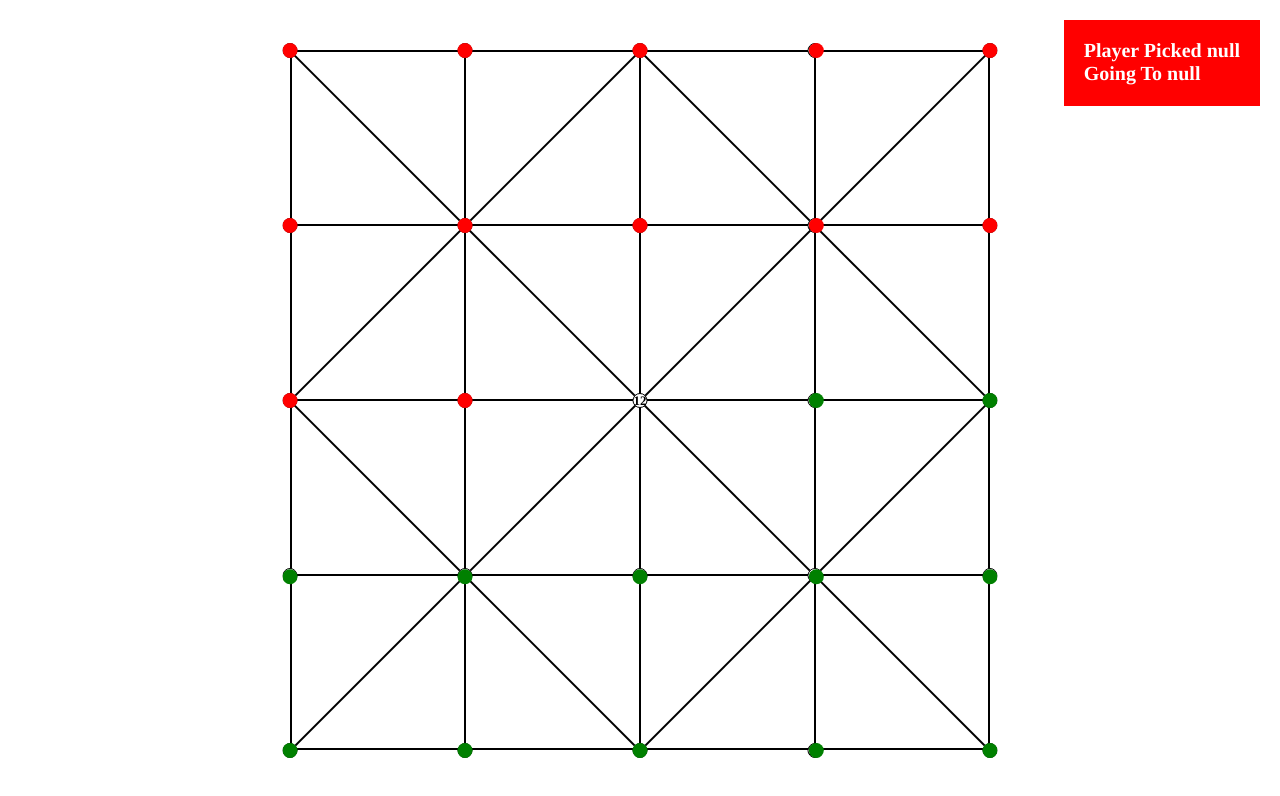
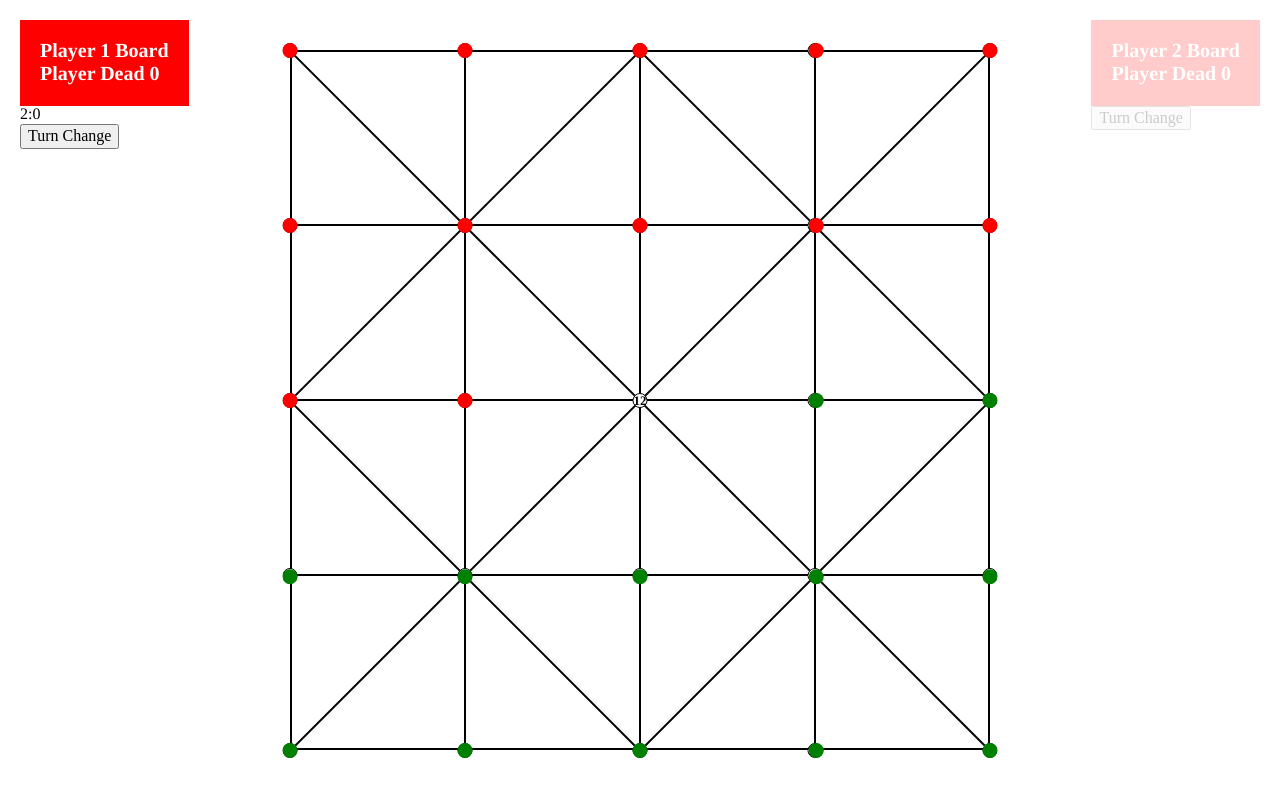
Before and after one commit to imsukhjinder/bara-tani, a React (Create React App) app: page / in a window 1280 px wide. Shown: the top 796 px of the page. Built offline with nearby package versions, Linux system fonts and the light colour scheme.

Commit message:
new changes

```diff
--- a/src/components/piecePositions.js
+++ b/src/components/piecePositions.js
@@ -7,7 +7,11 @@ class Pieces extends Component {
     modalState: JSON.parse(JSON.stringify(pieceModalContainer)),
     playerPicked: 'null',
     goingTo: 'null',
-    turn: 'player-1'
+    turn: 'player-1',
+    playerOneDead: 0,
+    playerTwoDead: 0,
+    timerMin: 2,
+    timerSec: 0
   }
 
   playerPickedNull = () => {
@@ -35,7 +39,6 @@ class Pieces extends Component {
         this.setState({
           playerPicked: playerGoing
         });
-        // alert('player picked ' + playerGoing);
       }
       else {
         alert('Move not allowed');
@@ -47,10 +50,9 @@ class Pieces extends Component {
     }
   }
 
-  checkDeath(start,end) {
+  checkDeath = (start,end) => {
     let dead = false;
     let positionValue = start - end;
-    // alert(positionValue+','+start+','+end);
 
     if(positionValue === 2) {
       dead = end + 1;
@@ -97,11 +99,7 @@ class Pieces extends Component {
       alert('no player picked')
     }
     else {
-      // alert('player going to '+ name);
       let newModal = this.state.modalState;
-      // console.log(newModal);
-
-      // console.log(newModal.find(e => e.playerOnPosition === this.state.playerPicked ));
       let playerMoving = newModal.find(e => e.playerOnPosition === this.state.playerPicked && e.playerColor !== "dead-player" );
       newModal[playerMoving.name].xPos = xPos;
       newModal[playerMoving.name].yPos = yPos;
@@ -109,19 +107,39 @@ class Pieces extends Component {
 
       let dead = this.checkDeath(this.state.playerPicked,name);
       if(dead) {
-        alert(dead + ' is dead');
+        //alert(dead + ' is dead');
 
         let deadPlayerIndex = newModal.find(e => (e.playerOnPosition === dead && e.playerColor !== "dead-player"));
-        console.log(deadPlayerIndex)
+        let playerDead = newModal[deadPlayerIndex.name].playerColor;
+
+        if(playerDead === 'player-1') {
+          this.setState({
+            playerOneDead: this.state.playerOneDead + 1
+          });
+        }
+
+        if(playerDead === 'player-2') {
+          this.setState({
+            playerTwoDead: this.state.playerTwoDead + 1
+          });
+        }
+
         newModal[deadPlayerIndex.name].playerColor = 'dead-player';
         this.setState({
           modalState: newModal
         });
       }
       this.playerPickedNull();
-      this.turnChange();
     }
   }
+
+  // turnTimer = () => {
+  //   let time = (this.state.timerMin * 60) + this.state.timerSec;
+
+  //   setInterval(()=> {
+  //     time--;
+  //   },1000);
+  // }
 
   render() {
     return(
@@ -132,8 +150,6 @@ class Pieces extends Component {
             key={piece.name}
             onClick={() => this.placePlayer(index,piece.xPos,piece.yPos)}
             className={`player player-position`}
-            // data-x={piece.xPos}
-            // data-y={piece.yPos}
             >
               {index}
             </div>
@@ -145,14 +161,25 @@ class Pieces extends Component {
               style={{transform: `translate(${piece.xPos}px,${piece.yPos}px)`}}
               onClick={() => this.pickingPlayer(piece.playerColor,parseInt(piece.playerOnPosition))}
               data-on-position={piece.playerOnPosition}
-              // data-x={piece.xPos}
-              // data-y={piece.yPos}
             />
           )}
         </div>
-        <div className="message-Modal" >
-            Player Picked {this.state.playerPicked} <br />
-            Going To {this.state.goingTo}
+        <div className={`side-modal side-modal-1 ${this.state.turn === "player-2" ? 'disabled' : ''}`}>
+          <div className="message-Modal" >
+              Player 1 Board <br />
+              Player Dead {this.state.playerOneDead}
+          </div>
+          <div className="game-timer" >
+            {this.state.timerMin}:{this.state.timerSec}
+          </div>
+          <button className="" onClick={this.turnChange}>Turn Change</button>
+        </div>
+        <div className={`side-modal side-modal-2 ${this.state.turn === "player-1" ? 'disabled' : ''}`}>
+          <div className="message-Modal" >
+              Player 2 Board <br />
+              Player Dead {this.state.playerTwoDead}
+          </div>
+          <button className="" onClick={this.turnChange}>Turn Change</button>
         </div>
       </>
     )
--- a/src/styles/pieces.scss
+++ b/src/styles/pieces.scss
@@ -55,9 +55,6 @@
 }
 
 .message-Modal {
-    position: absolute;
-    top: 20px;
-    right: 20px;
     background: red;
     padding: 20px;
     color: #fff;
@@ -68,3 +65,20 @@
 .dead-player {
     display: none !important;
 }
+
+.side-modal {
+    position: absolute;
+    top: 20px;
+
+    &-1 {
+        left: 20px;
+    }
+
+    &-2 {
+        right: 20px;
+    }
+
+    &.disabled {
+        opacity: 0.2;
+    }
+}
```
